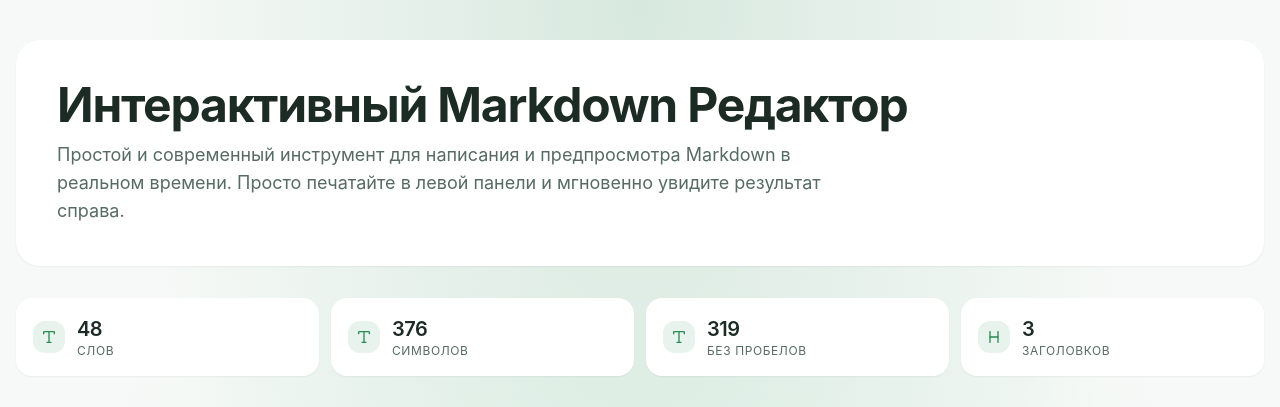
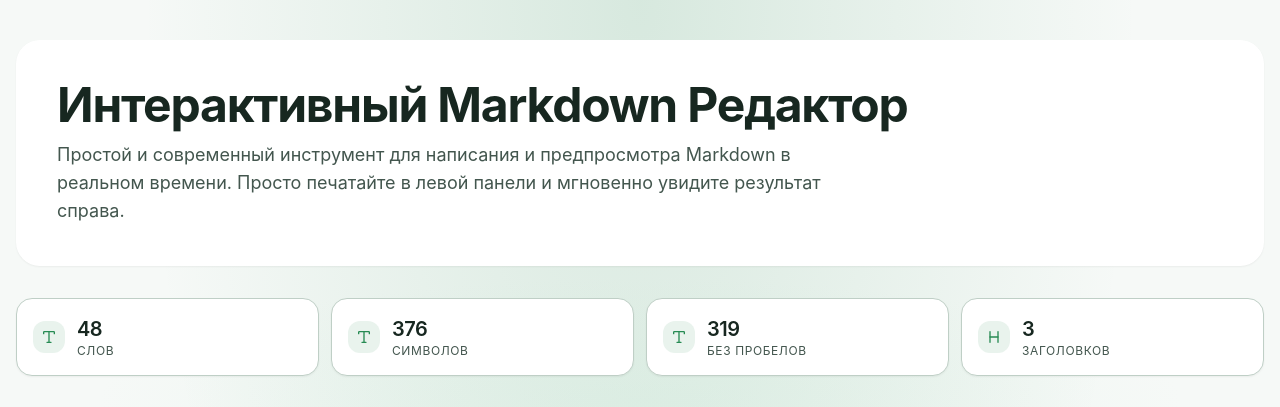
Before and after one commit to Celtoman/markdown-editor, a React (Vite) app: page / in a window 1280 px wide. Shown: the top 407 px of the page. Built offline with nearby package versions, Linux system fonts and the light colour scheme.

Commit message:
style: boost contrast for forest palette and surfaces

```diff
--- a/index.css
+++ b/index.css
@@ -5,46 +5,46 @@
 @layer base {
   :root {
     --background: 140 18% 97%;
-    --foreground: 155 20% 14%;
+    --foreground: 155 26% 12%;
     --card: 0 0% 100%;
-    --card-foreground: 155 20% 14%;
+    --card-foreground: 155 26% 12%;
     --popover: 0 0% 100%;
-    --popover-foreground: 155 20% 14%;
+    --popover-foreground: 155 26% 12%;
     --primary: 146 56% 35%;
     --primary-foreground: 0 0% 100%;
     --secondary: 145 18% 92%;
-    --secondary-foreground: 155 24% 18%;
+    --secondary-foreground: 155 28% 15%;
     --muted: 145 16% 91%;
-    --muted-foreground: 155 10% 38%;
-    --accent: 146 45% 87%;
+    --muted-foreground: 155 12% 30%;
+    --accent: 146 42% 84%;
     --accent-foreground: 146 58% 24%;
     --destructive: 0 74% 54%;
     --destructive-foreground: 0 0% 100%;
-    --border: 145 14% 84%;
-    --input: 145 14% 84%;
+    --border: 145 14% 78%;
+    --input: 145 14% 78%;
     --ring: 146 56% 35%;
     --radius: 1rem;
   }
 
   .dark {
     --background: 156 18% 9%;
-    --foreground: 140 22% 92%;
-    --card: 156 16% 12%;
-    --card-foreground: 140 22% 92%;
-    --popover: 156 16% 12%;
-    --popover-foreground: 140 22% 92%;
+    --foreground: 140 24% 95%;
+    --card: 156 15% 13%;
+    --card-foreground: 140 24% 95%;
+    --popover: 156 15% 13%;
+    --popover-foreground: 140 24% 95%;
     --primary: 146 52% 48%;
     --primary-foreground: 156 24% 10%;
     --secondary: 156 13% 19%;
-    --secondary-foreground: 140 22% 92%;
+    --secondary-foreground: 140 24% 95%;
     --muted: 156 11% 17%;
-    --muted-foreground: 140 12% 68%;
+    --muted-foreground: 140 15% 74%;
     --accent: 146 26% 22%;
     --accent-foreground: 146 48% 78%;
     --destructive: 0 62% 43%;
     --destructive-foreground: 0 0% 100%;
-    --border: 156 10% 23%;
-    --input: 156 10% 23%;
+    --border: 156 12% 30%;
+    --input: 156 12% 30%;
     --ring: 146 52% 48%;
   }
 
@@ -60,7 +60,8 @@
 
 @layer components {
   .glass-surface {
-    @apply bg-card/85 backdrop-blur-xl border border-white/10 shadow-sm;
+    @apply bg-card backdrop-blur-xl border border-border shadow-sm;
+    background-color: hsl(var(--card) / 0.92);
   }
 
   .markdown-body {
@@ -106,7 +107,7 @@
   }
 
   .markdown-body blockquote {
-    @apply border-l-4 border-primary/30 pl-4 italic text-muted-foreground mb-4;
+    @apply border-l-4 border-primary/45 pl-4 italic text-muted-foreground mb-4;
   }
 
   .markdown-body a {
```
